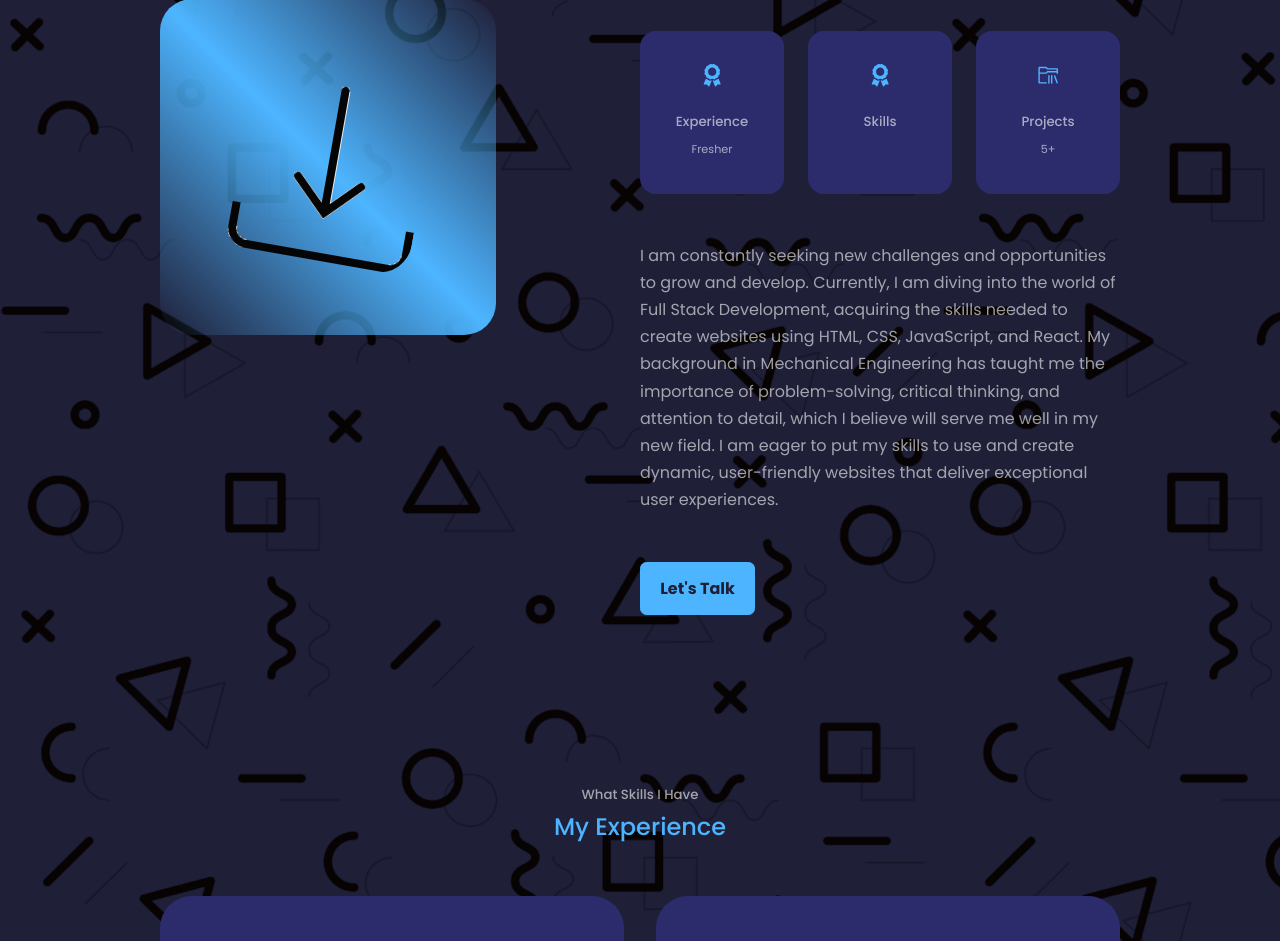
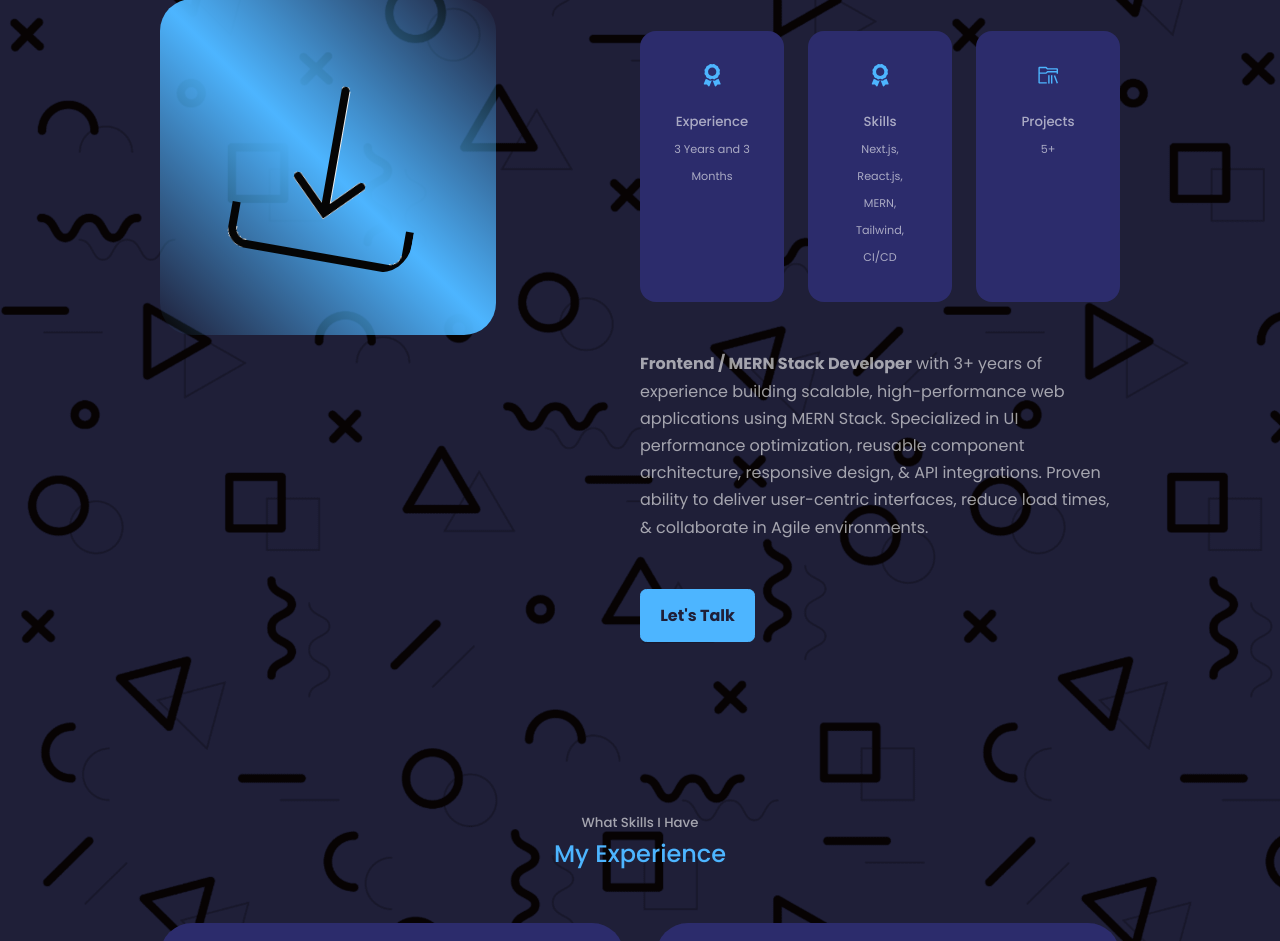
Before and after one commit to sarangsalame/portfolio, a React (Create React App) app: page / in a window 1280 px wide. Shown: the part 1040-1981 px from the top of the page. Built offline with nearby package versions, Linux system fonts and the light colour scheme; a web font is replaced by a local one.

Commit message:
Update experience and skills in About component

```diff
--- a/src/components/about/About.jsx
+++ b/src/components/about/About.jsx
@@ -21,18 +21,13 @@ const About = () => {
             <article className='about__card'>
               <FaAward className='about__icon' />
               <h5>Experience</h5>
-              <small>Fresher</small>
+              <small>3 Years and 3 Months</small>
             </article>
-
-
               <article className='about__card'>
                 <FaAward className='about__icon' />
                 <h5>Skills</h5>
-                <small></small>
+                <small>Next.js, React.js, MERN, Tailwind, CI/CD</small>
               </article>
-
-
-
               <article className='about__card'>
                 <VscFolderLibrary className='about__icon' />
                 <h5>Projects</h5>
@@ -42,7 +37,7 @@ const About = () => {
 
 
           <p>
-          I am constantly seeking new challenges and opportunities to grow and develop. Currently, I am diving into the world of Full Stack Development, acquiring the skills needed to create websites using HTML, CSS, JavaScript, and React. My background in Mechanical Engineering has taught me the importance of problem-solving, critical thinking, and attention to detail, which I believe will serve me well in my new field. I am eager to put my skills to use and create dynamic, user-friendly websites that deliver exceptional user experiences.
+            <b>Frontend / MERN Stack Developer</b> with 3+ years of experience building scalable, high-performance web applications using MERN Stack. Specialized in UI performance optimization, reusable component architecture, responsive design, & API integrations. Proven ability to deliver user-centric interfaces, reduce load times, & collaborate in Agile environments.
           </p>
 
           <a href='#contact' className='btn btn-primary'>
```
